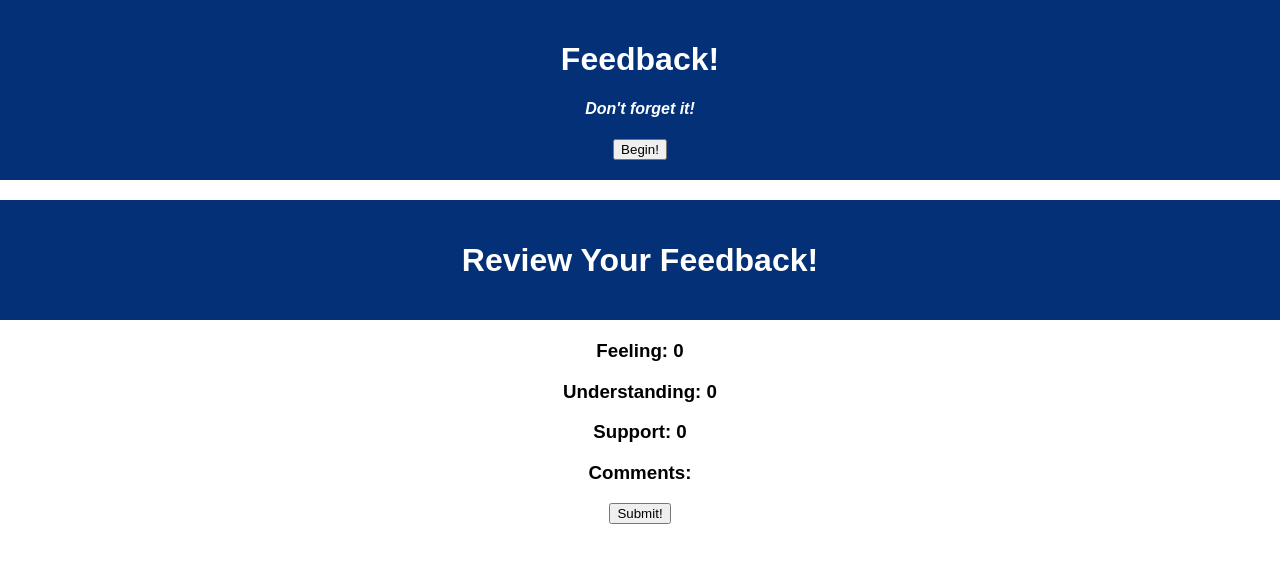
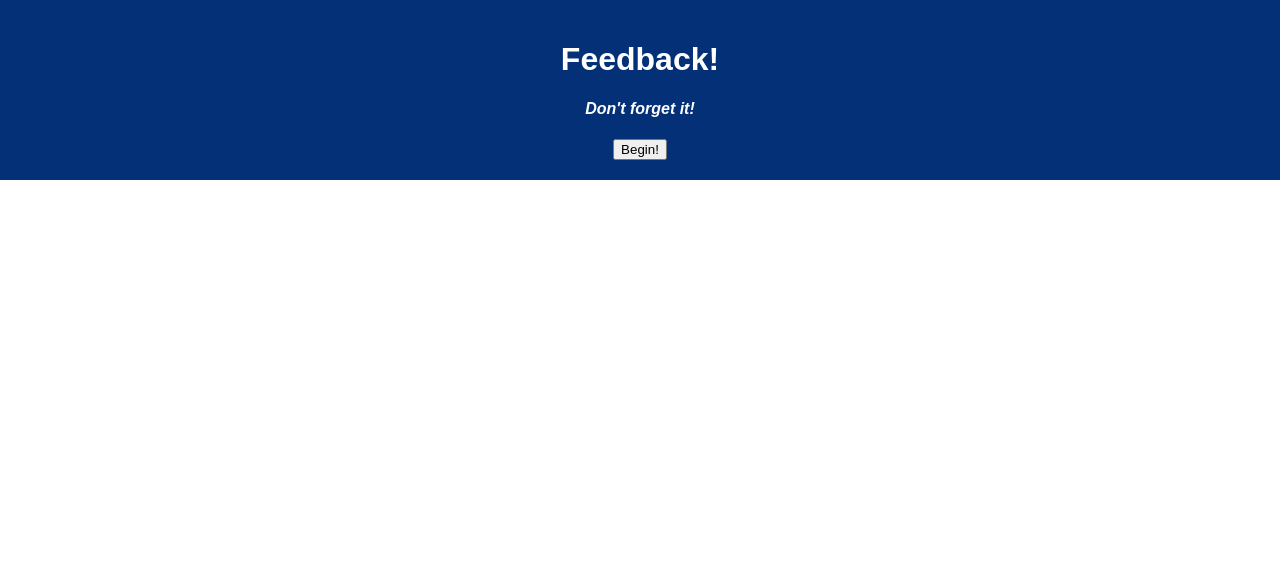
Before and after one commit to sjg3609/weekend-redux-feedback-loop, a React (Create React App) app: page /review in a window 1280 px wide. Shown: the top 562 px of the page. Built offline with nearby package versions, Linux system fonts and the light colour scheme.

Commit message:
Forgot exact path syntax for review Route

```diff
--- a/src/components/App/App.jsx
+++ b/src/components/App/App.jsx
@@ -30,7 +30,7 @@ function App() {
         <Route exact path="/step-four">
           <StepFour />
         </Route>
-        <Route>
+        <Route exact path="/review">
           <Review />
         </Route>
         <Route exact path="/thank-you">
```
